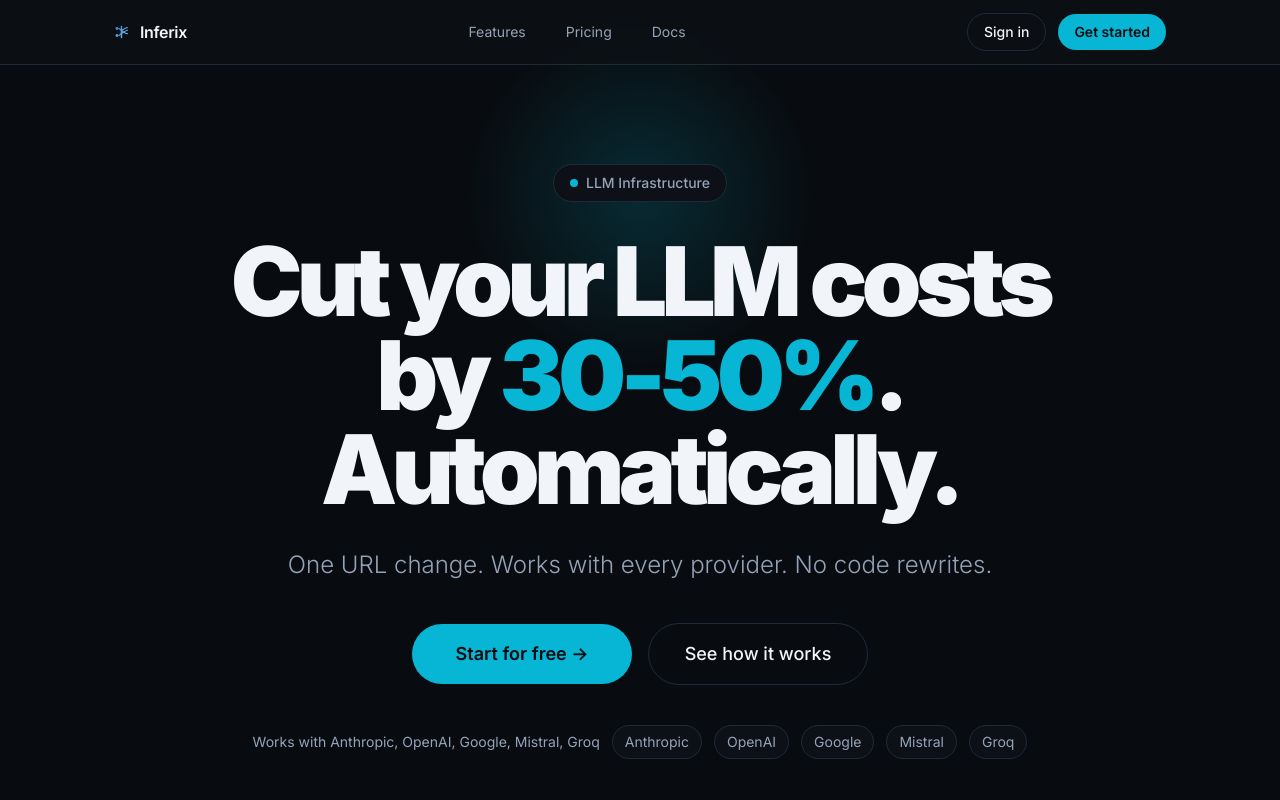
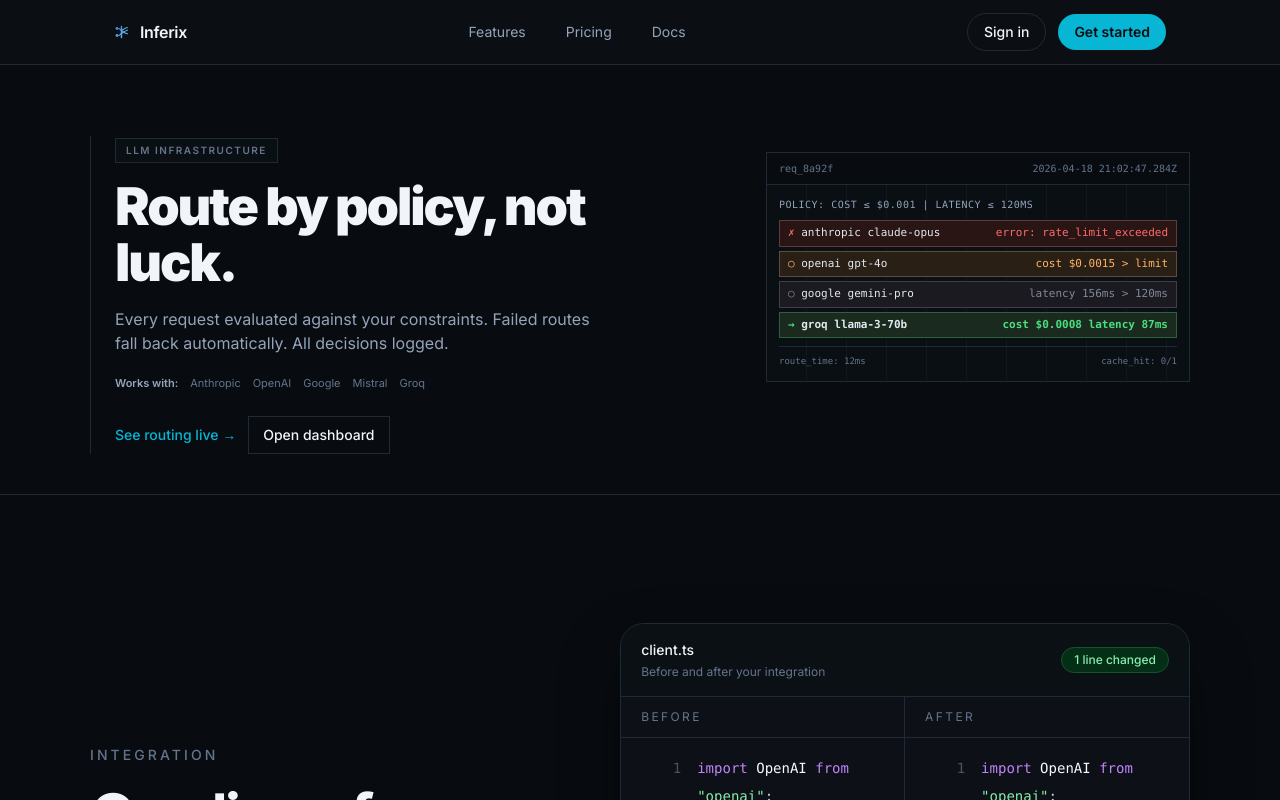
Before and after one commit to NarenS31/inferix, a Next.js app in the folder dashboard/: page /landing in a window 1280 px wide. Shown: the top 800 px of the page. Built offline with nearby package versions, Linux system fonts and the light colour scheme.

Commit message:
Redesign hero to feel more raw and tool-like: monospace request log with real IDs, failed routes, color-coded decisions, tighter spacing

```diff
--- a/dashboard/app/landing/page.tsx
+++ b/dashboard/app/landing/page.tsx
@@ -3,7 +3,7 @@
 import type { ReactNode } from "react";
 
 export const metadata: Metadata = {
-  title: "Inferix | Cut your LLM costs by 30-50% automatically",
+  title: "Inferix | LLM routing infrastructure",
   description:
     "One URL change. Works with every provider. No code rewrites.",
 };
@@ -12,7 +12,7 @@
 
 const valueProps = [
   {
-    stat: "30-50%",
+    stat: "Up to 50%",
     label: "Lower inference spend",
     description: "Route to the cheapest model that still clears your quality bar.",
   },
@@ -240,6 +240,55 @@
   );
 }
 
+function RequestFlowDiagram() {
+  return (
+    <div className="font-mono text-[11px] text-[#E2E8F0] bg-[#0A0F14] border border-[#1E2A38]" style={{ backgroundImage: "repeating-linear-gradient(90deg, transparent, transparent 39px, rgba(30, 42, 56, 0.3) 39px, rgba(30, 42, 56, 0.3) 40px)" }}>
+      <div className="border-b border-[#1E2A38] px-3 py-2 bg-[#080C10] flex justify-between text-[10px] text-[#64748B]">
+        <span>req_8a92f</span>
+        <span>2026-04-18 21:02:47.284Z</span>
+      </div>
+
+      <div className="p-3 space-y-2">
+        {/* Evaluation header */}
+        <div className="text-[#94A3B8] text-[10px] uppercase tracking-wider">policy: cost ≤ $0.001 | latency ≤ 120ms</div>
+
+        {/* Candidate routes */}
+        <div className="space-y-1 mt-2">
+          {/* Failed attempt */}
+          <div className="border border-[#5F3B3B] bg-[#2A1515] px-2 py-1 flex justify-between">
+            <div><span className="text-[#FF6B6B]">✗</span> anthropic claude-opus</div>
+            <div className="text-[#FF6B6B]">error: rate_limit_exceeded</div>
+          </div>
+
+          {/* Over cost ceiling */}
+          <div className="border border-[#5F4A3B] bg-[#2A1F15] px-2 py-1 flex justify-between">
+            <div><span className="text-[#FFB366]">○</span> openai gpt-4o</div>
+            <div className="text-[#FFB366]">cost $0.0015 &gt; limit</div>
+          </div>
+
+          {/* Over latency threshold */}
+          <div className="border border-[#3F3F48] bg-[#1A1A20] px-2 py-1 flex justify-between">
+            <div><span className="text-[#808899]">○</span> google gemini-pro</div>
+            <div className="text-[#808899]">latency 156ms &gt; 120ms</div>
+          </div>
+
+          {/* Selected route */}
+          <div className="border border-[#2F5F3F] bg-[#1A2A1F] px-2 py-1 flex justify-between font-semibold">
+            <div><span className="text-[#4ADE80]">→</span> groq llama-3-70b</div>
+            <div className="text-[#4ADE80]">cost $0.0008 latency 87ms</div>
+          </div>
+        </div>
+
+        {/* Footer */}
+        <div className="border-t border-[#1E2A38] mt-3 pt-2 text-[#64748B] text-[9px] flex justify-between">
+          <span>route_time: 12ms</span>
+          <span>cache_hit: 0/1</span>
+        </div>
+      </div>
+    </div>
+  );
+}
+
 function CodeWindow() {
   const beforeLines: Array<{ content: ReactNode; highlighted?: boolean }> = [
     {
@@ -448,64 +497,42 @@
       </header>
 
       <main>
-        <section className="overflow-hidden px-6 pb-8 pt-[140px] md:pb-12 md:pt-[164px]">
-          <div className="mx-auto max-w-[1100px] text-center">
-            <div className="relative mx-auto max-w-[960px]">
-              <div
-                className="pointer-events-none absolute left-1/2 top-[-140px] h-[340px] w-[340px] -translate-x-1/2 rounded-full"
-                style={{ background: "radial-gradient(circle, rgba(6,182,212,0.18) 0%, rgba(6,182,212,0) 72%)" }}
-              />
-
-              <div className="relative inline-flex items-center gap-2 rounded-full border border-[#1E2A38] bg-[#0D1117] px-4 py-2 text-sm font-medium text-[#94A3B8]">
-                <span className="h-2 w-2 rounded-full bg-[#06B6D4]" />
+        <section className="overflow-hidden border-b border-[#1E2A38] bg-[#080C10] px-6 pb-8 pt-[120px] text-[#F1F5F9] md:pb-10 md:pt-[136px]">
+          <div className="mx-auto grid max-w-[1100px] gap-8 lg:grid-cols-[minmax(0,0.6fr)_minmax(0,0.4fr)] lg:gap-10">
+            <div className="max-w-[580px] border-l border-[#1E2A38] pl-5 md:pl-6">
+              <div className="inline-flex items-center gap-2 border border-[#1E2A38] bg-[#0A0F14] px-2.5 py-1 text-[10px] font-semibold uppercase tracking-[0.15em] text-[#64748B]">
                 LLM Infrastructure
               </div>
 
-              <h1
-                className="relative mt-8 text-[52px] font-black tracking-[-0.06em] text-[#F1F5F9] md:text-[80px] lg:text-[96px]"
-                style={{ lineHeight: 0.98 }}
-              >
-                Cut your LLM costs
-                <br />
-                by <span className="text-[#06B6D4]">30-50%</span>. Automatically.
+              <h1 className="mt-4 max-w-[540px] text-[36px] font-black leading-[1.08] tracking-[-0.04em] text-[#F1F5F9] md:text-[52px]">
+                Route by policy, not luck.
               </h1>
 
-              <p className="mx-auto mt-8 max-w-[760px] text-[20px] font-light leading-[1.45] text-[#94A3B8] md:text-[24px]">
-                One URL change. Works with every provider. No code rewrites.
+              <p className="mt-4 max-w-[500px] text-[15px] leading-6 text-[#94A3B8] md:text-[16px]">
+                Every request evaluated against your constraints. Failed routes fall back automatically. All decisions logged.
               </p>
 
-              <div className="mt-10 flex flex-col items-center justify-center gap-4 sm:flex-row">
-                <a
-                  href="/login"
-                  className="inline-flex min-w-[220px] items-center justify-center rounded-full bg-[#06B6D4] px-7 py-4 text-lg font-semibold text-[#080C10] transition-opacity hover:opacity-90"
-                >
-                  Start for free -&gt;
-                </a>
-                <a
-                  href="#how-it-works"
-                  className="inline-flex min-w-[220px] items-center justify-center rounded-full border border-[#1E2A38] px-7 py-4 text-lg font-medium text-[#F1F5F9] transition-colors hover:border-[#2B3B4C] hover:bg-[#0D1117]"
-                >
-                  See how it works
-                </a>
-              </div>
-
-              <div className="mt-10 flex flex-wrap items-center justify-center gap-3 text-sm text-[#94A3B8]">
-                <span className="w-full md:w-auto">Works with Anthropic, OpenAI, Google, Mistral, Groq</span>
+              <div className="mt-5 flex flex-wrap items-center gap-x-3 gap-y-1.5 text-[11px] text-[#64748B]">
+                <span className="font-semibold text-[#94A3B8]">Works with:</span>
                 {providers.map((provider) => (
-                  <span
-                    key={provider}
-                    className="rounded-full border border-[#1E2A38] bg-[#0D1117] px-3 py-1.5 text-sm text-[#94A3B8]"
-                  >
+                  <span key={provider}>
                     {provider}
                   </span>
                 ))}
               </div>
+
+              <div className="mt-6 flex flex-wrap items-center gap-3 text-sm">
+                <a href="#how-it-works" className="font-medium text-[#06B6D4] hover:text-[#67E8F9]">
+                  See routing live →
+                </a>
+                <a href="/login" className="border border-[#1E2A38] px-3.5 py-2 font-medium text-[#F1F5F9] transition-colors hover:border-[#2B3B4C] hover:bg-[#0A0F14]">
+                  Open dashboard
+                </a>
+              </div>
             </div>
 
-            <div className="mt-16 md:mt-20">
-              <div className="mx-auto max-w-[1020px] [transform:perspective(2400px)_rotateX(7deg)] md:[transform:perspective(2400px)_rotateX(7deg)_rotateY(-3deg)]">
-                <DashboardScreenshot />
-              </div>
+            <div className="lg:translate-y-4">
+              <RequestFlowDiagram />
             </div>
           </div>
         </section>
```
Also changed, not shown: 1 other file (tests, documents, lock files or other folders).
